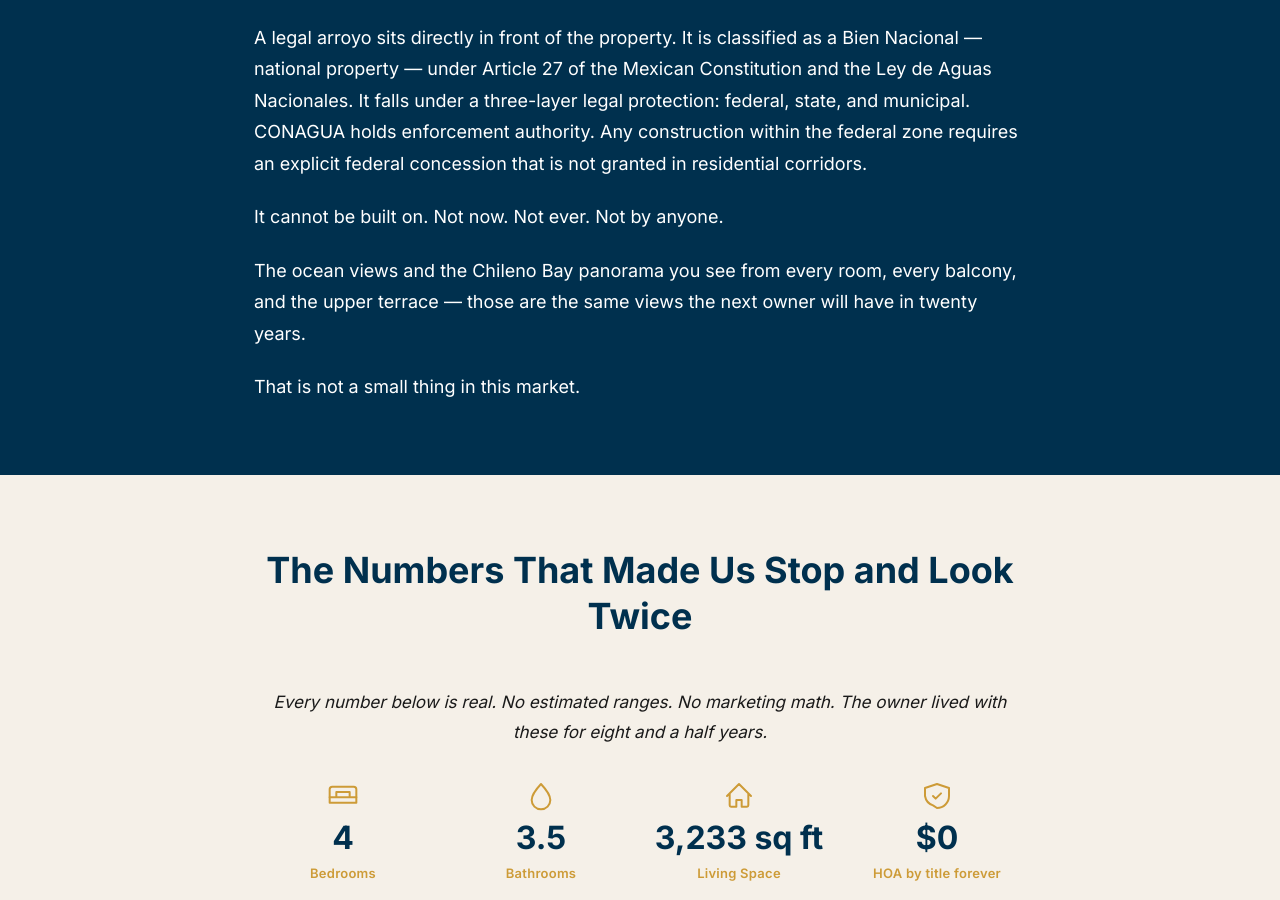
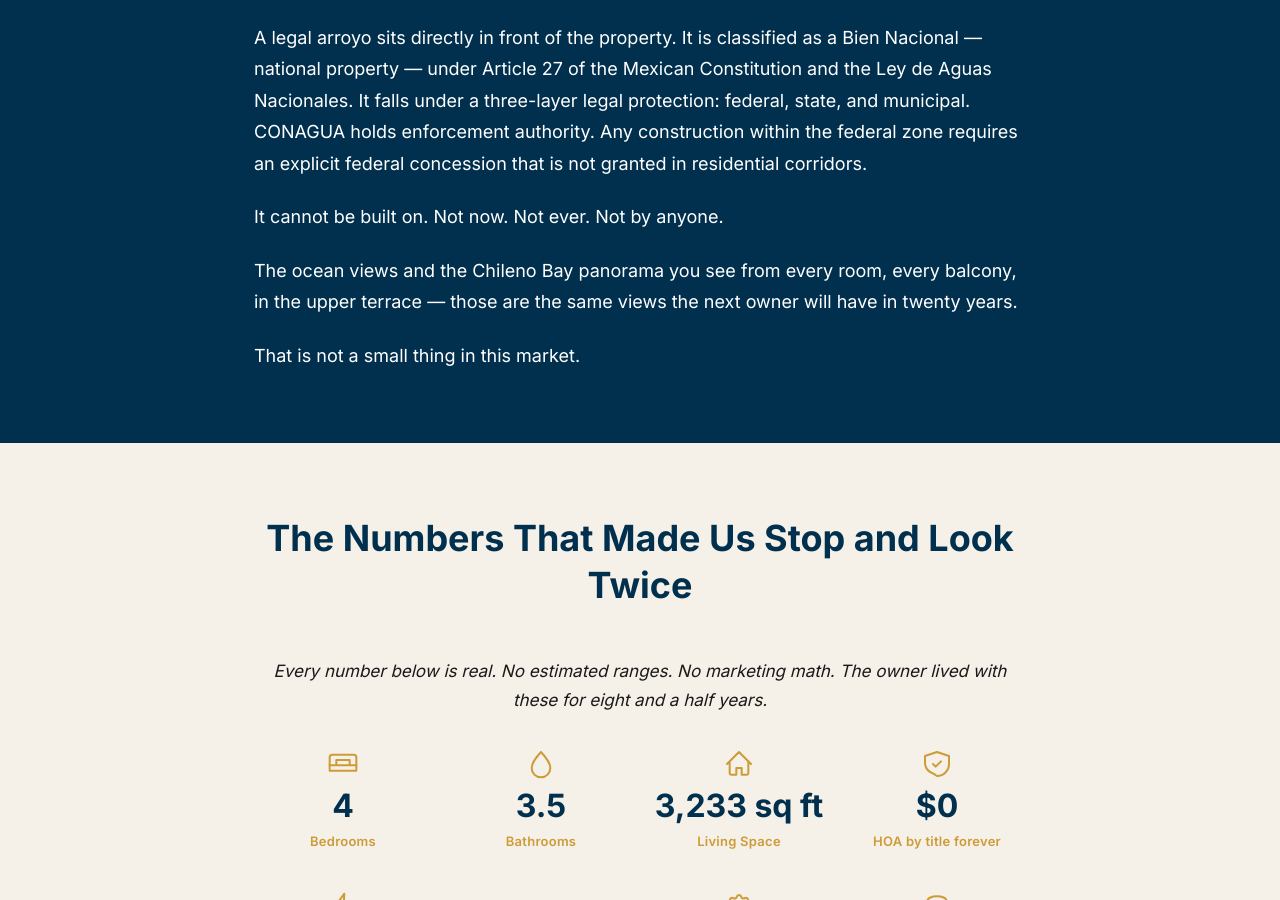
Before and after one commit to sellingcabohomes/SellingCabo.Homes, a Jekyll site: the page el-tule-ocean-view-home-los-cabos-corridor.html, which Jekyll copies as it is, in a window 1280 px wide and 900 px high, scrolled down 2685 px. Built offline with Jekyll 4.4.1, drawn with Linux system fonts in a browser that asks for light colours; some of the changed text lies outside the part shown.

Commit message:
Some word fixing in El Tule Landing Page

```diff
--- a/el-tule-ocean-view-home-los-cabos-corridor.html
+++ b/el-tule-ocean-view-home-los-cabos-corridor.html
@@ -549,7 +549,7 @@
     <p>This home doesn&rsquo;t have that problem.</p>
     <p>A legal arroyo sits directly in front of the property. It is classified as a Bien Nacional &mdash; national property &mdash; under Article 27 of the Mexican Constitution and the Ley de Aguas Nacionales. It falls under a three-layer legal protection: federal, state, and municipal. CONAGUA holds enforcement authority. Any construction within the federal zone requires an explicit federal concession that is not granted in residential corridors.</p>
     <p>It cannot be built on. Not now. Not ever. Not by anyone.</p>
-    <p>The ocean views and the Chileno Bay panorama you see from every room, every balcony, and the upper terrace &mdash; those are the same views the next owner will have in twenty years.</p>
+    <p>The ocean views and the Chileno Bay panorama you see from every room, every balcony, in the upper terrace &mdash; those are the same views the next owner will have in twenty years.</p>
     <p>That is not a small thing in this market.</p>
   </div>
 </section>
```
Also changed, not shown: other parts of el-tule-ocean-view-home-los-cabos-corridor.html (+1 -1 lines).
